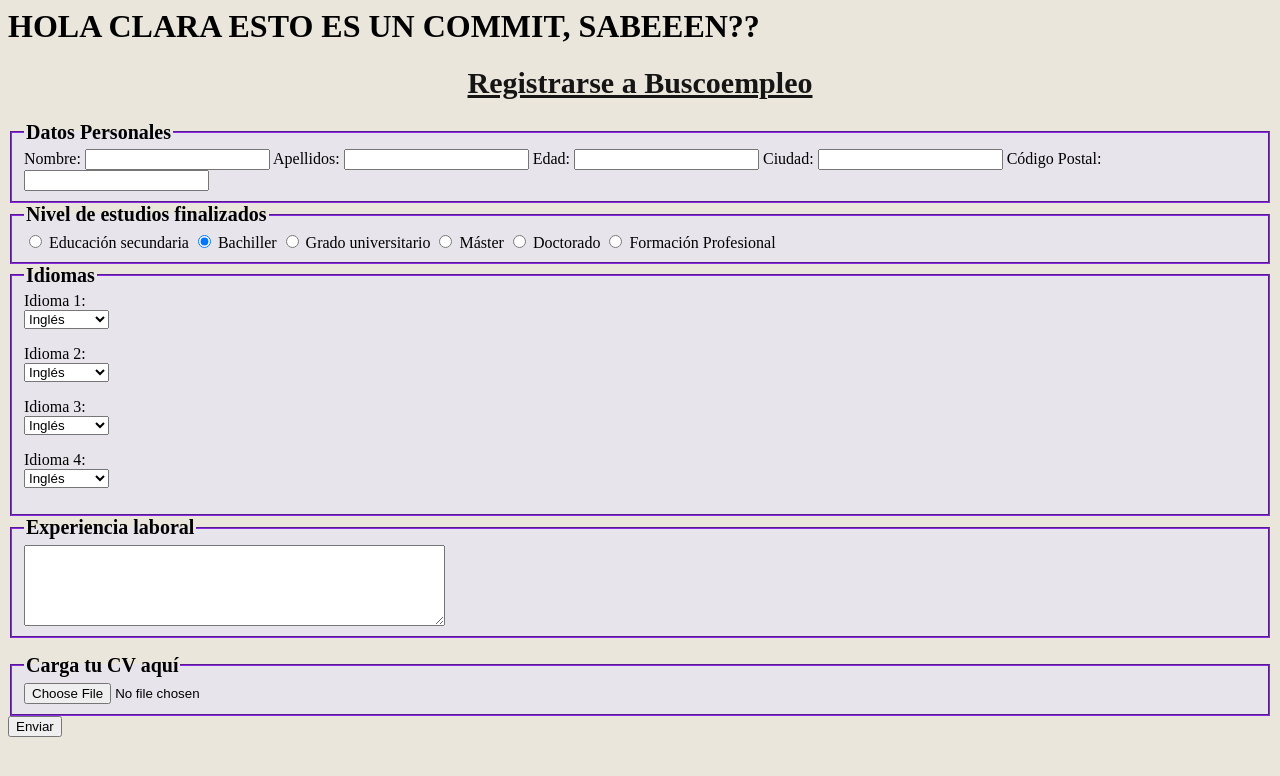
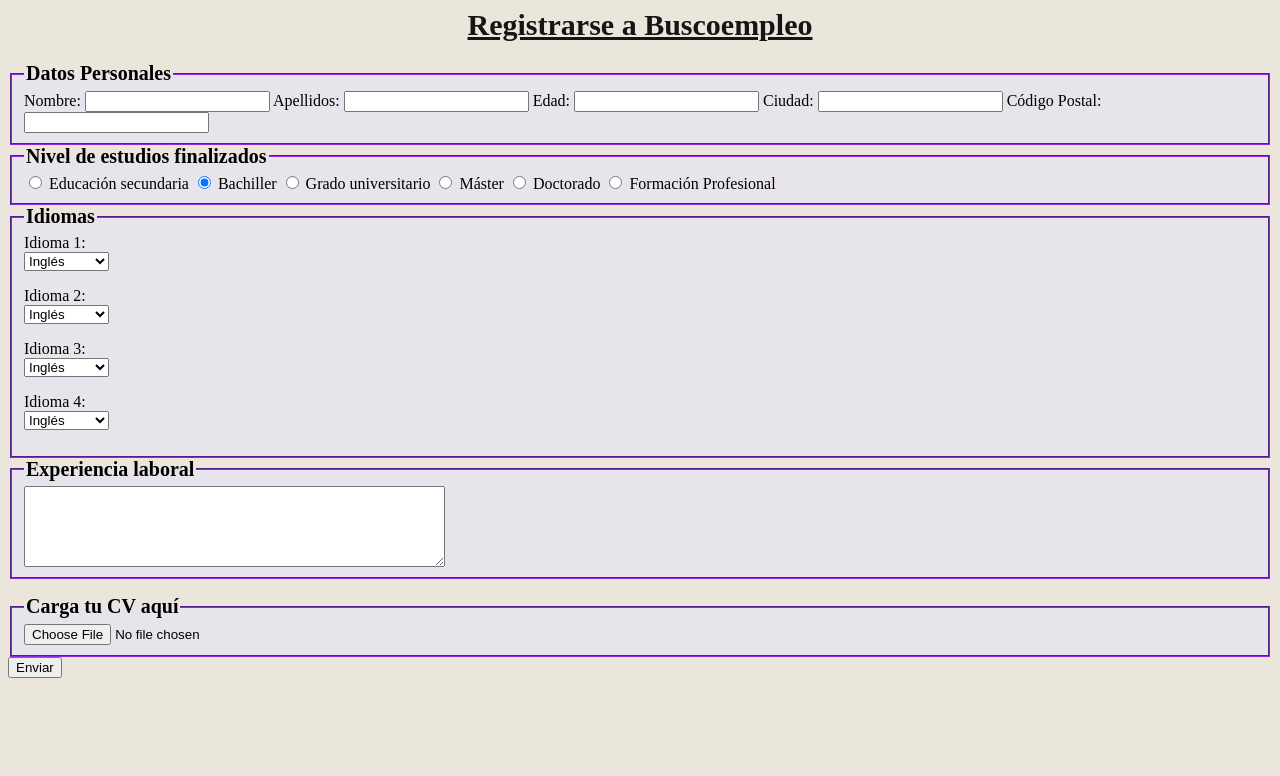
Before and after one commit to Claarainiesta17/formulario, a plain HTML site: page index.html in a window 1280 px wide. Drawn offline with Linux system fonts and the light colour scheme.

Commit message:
te quite el h1

```diff
--- a/index.html
+++ b/index.html
@@ -2,7 +2,7 @@
     <head>
         <title>Buscoempleo</title>
         <link rel="stylesheet" type="text/css" href="style-formulario.css">
-        <h1>HOLA CLARA ESTO ES UN COMMIT, SABEEEN??</h1>
+
     </head>
     <body>
         <form id="miFormulario" name="miFormulario" method="post" action="formulario.php">
```
